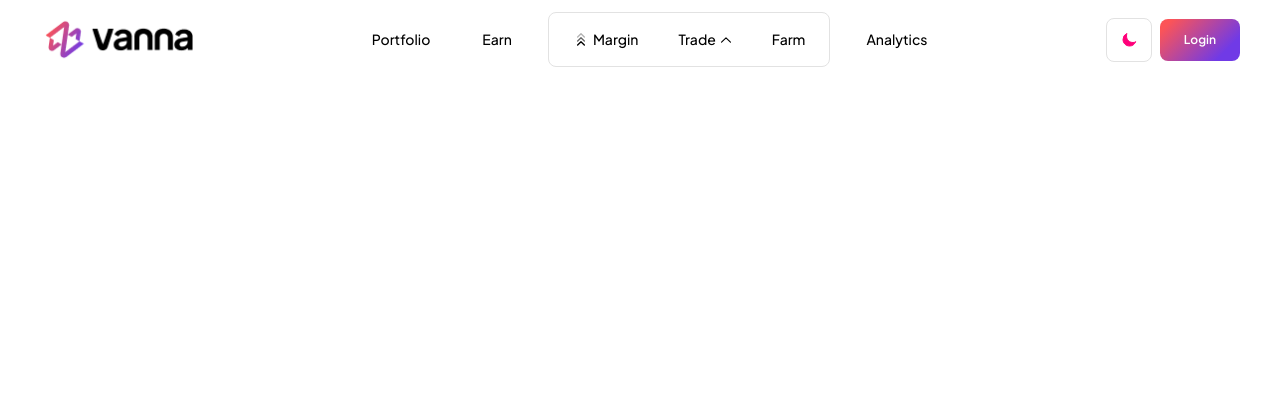
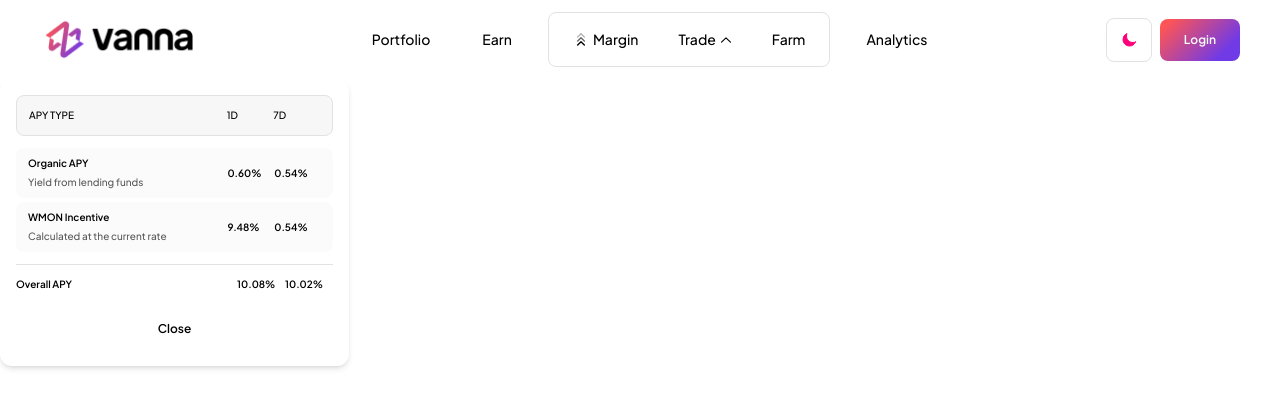
Before and after one commit to vannafinance/Vanna_Web_App, a Next.js app: page / in a window 1280 px wide. Shown: the top 408 px of the page. Built offline with nearby package versions, Linux system fonts and the light colour scheme.

Commit message:
added supply apy popup

```diff
--- a/app/page.tsx
+++ b/app/page.tsx
@@ -4,12 +4,13 @@ import { DEPOSIT_AMOUNT_BREAKDOWN_DROPDOWN_DATA } from "@/lib/constants/margin";
 import { AmountBreakdownDropDown } from "@/components/ui/amount-breakdown-dropdown";
 import { Dropdown } from "@/components/ui/dropdown";
 import { useState } from "react";
+import { SupplyApyPopup } from "@/components/earn/supply-apy-popup";
 
 export default function Home() {
   const [selectedOrderType, setSelectedOrderType] = useState<string>("GTC");
   return (
     <>
-
+    <SupplyApyPopup />
 
 
 
--- /dev/null
+++ b/components/earn/supply-apy-popup.tsx
@@ -0,0 +1,78 @@
+import { Button } from "../ui/button";
+
+const supplyApyPopupItem = [
+  {
+    title: "Organic APY",
+    description: "Yield from lending funds",
+    oneDay: "0.60%",
+    sevenDay: "0.54%",
+  },
+  {
+    title: "WMON Incentive",
+    description: "Calculated at the current rate",
+    oneDay: "9.48%",
+    sevenDay: "0.54%",
+  },
+];
+
+interface SupplyApyPopupProps {
+  onClose?: () => void;
+}
+
+export const SupplyApyPopup = ({ onClose }: SupplyApyPopupProps) => {
+  return (
+    <div className="shadow-md w-[349px] h-fit rounded-[12px] p-[16px] flex flex-col gap-[16px] bg-[#FFFFFF] ">
+      <div className="w-full h-fit flex flex-col gap-[12px] ">
+        <div className="w-full h-fit flex justify-between items-center border-[1px] border-[#E2E2E2] bg-[#F7F7F7] p-[12px] rounded-[8px]">
+          <div className="text-[10px] font-medium w-full">APY TYPE</div>
+          <div className="w-[137.5px] h-fit flex justify-between items-center ">
+            <div className="text-[10px] font-medium w-full ">1D</div>
+            <div className="text-[10px] font-medium w-full ">7D</div>
+          </div>
+        </div>
+        <div className="w-full h-fit flex flex-col gap-[4px] ">
+          {supplyApyPopupItem.map((item) => {
+            return (
+              <div
+                key={item.title}
+                className="w-full h-fit rounded-[8px] flex justify-between items-center py-[8px] px-[12px] bg-[#FBFBFB]"
+              >
+                <div className="w-full h-fit flex flex-col gap-[4px] ">
+                  <div className="w-full text-[10px] font-semibold">
+                    {item.title}
+                  </div>
+                  <div className="w-full text-[10px] font-medium text-[#5C5B5B] ">
+                    {item.description}
+                  </div>
+                </div>
+                <div className="flex justify-between items-center w-[137.5px] h-fit ">
+                  <div className="text-[10px] font-semibold w-full ">
+                    {item.oneDay}
+                  </div>
+                  <div className="text-[10px] font-semibold w-full ">
+                    {item.sevenDay}
+                  </div>
+                </div>
+              </div>
+            );
+          })}
+        </div>
+        <div className="w-[317px] h-px bg-[#E2E2E2]" />
+        <div className="w-full h-fit flex justify-between items-center ">
+          <div className="text-[10px] font-semibold w-full">Overall APY</div>
+          <div className="flex justify-between items-center  w-[137.5px] h-fit ">
+            <div className="text-[10px] font-semibold w-full ">10.08%</div>
+            <div className="text-[10px] font-semibold w-full ">10.02%</div>
+          </div>
+        </div>
+      </div>
+      <Button
+        text="Close"
+        size="small"
+        type="ghost"
+        disabled={false}
+        onClick={onClose || (() => {})}
+      />
+    </div>
+  );
+};
--- a/components/earn/table.tsx
+++ b/components/earn/table.tsx
@@ -186,7 +186,7 @@ const TableRow = memo(
 
     return (
       <tr
-        className={`cursor-pointer w-full h-fit rounded-[12px] py-[16px] px-[20px] flex gap-[16px] items-center ${
+        className={`hover:bg-[#F1EBFD] cursor-pointer w-full h-fit rounded-[12px] py-[16px] px-[20px] flex gap-[16px] items-center ${
           tableBodyBackground || "bg-[#F7F7F7]"
         } border-[1px] border-[#E2E2E2]`}
       >
```
